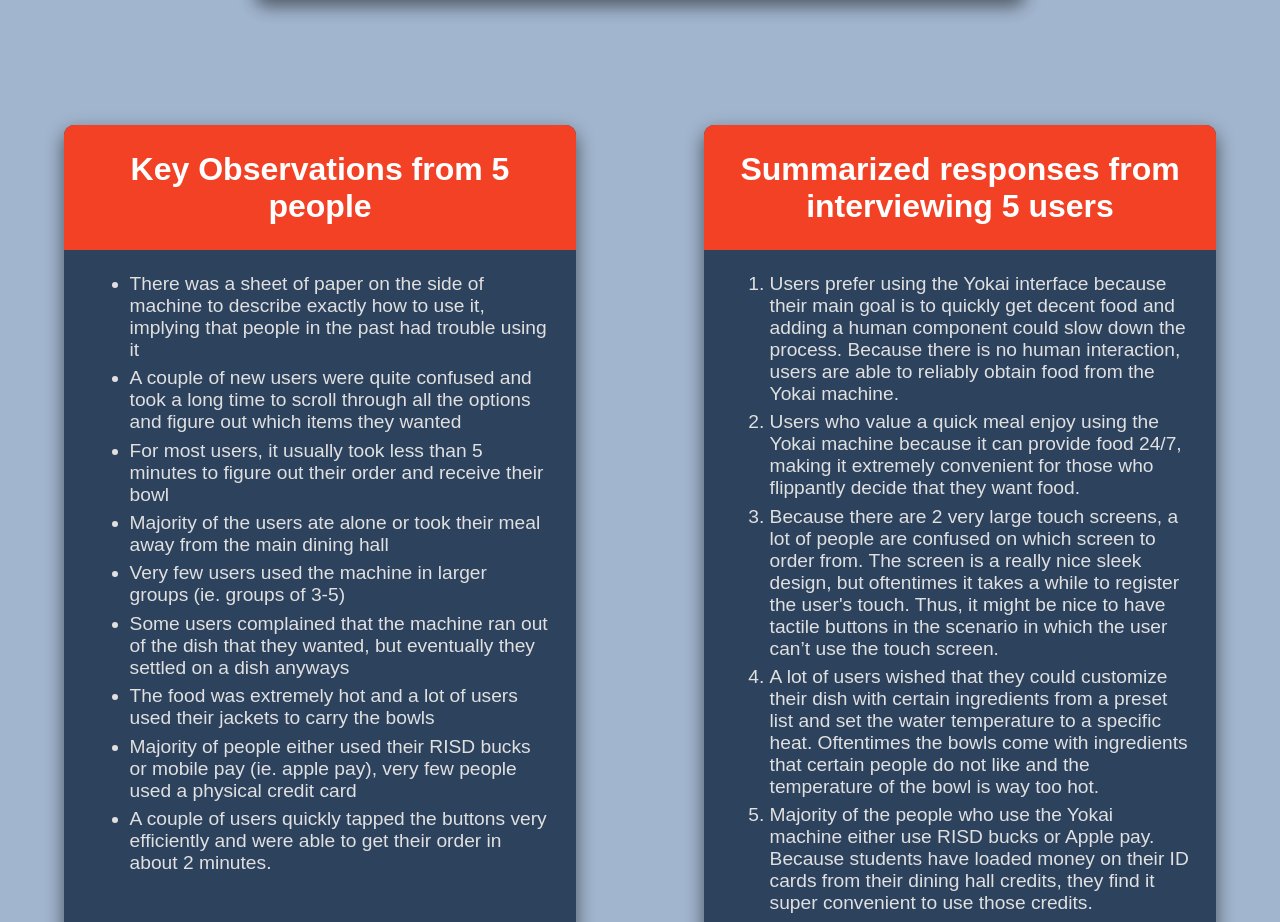
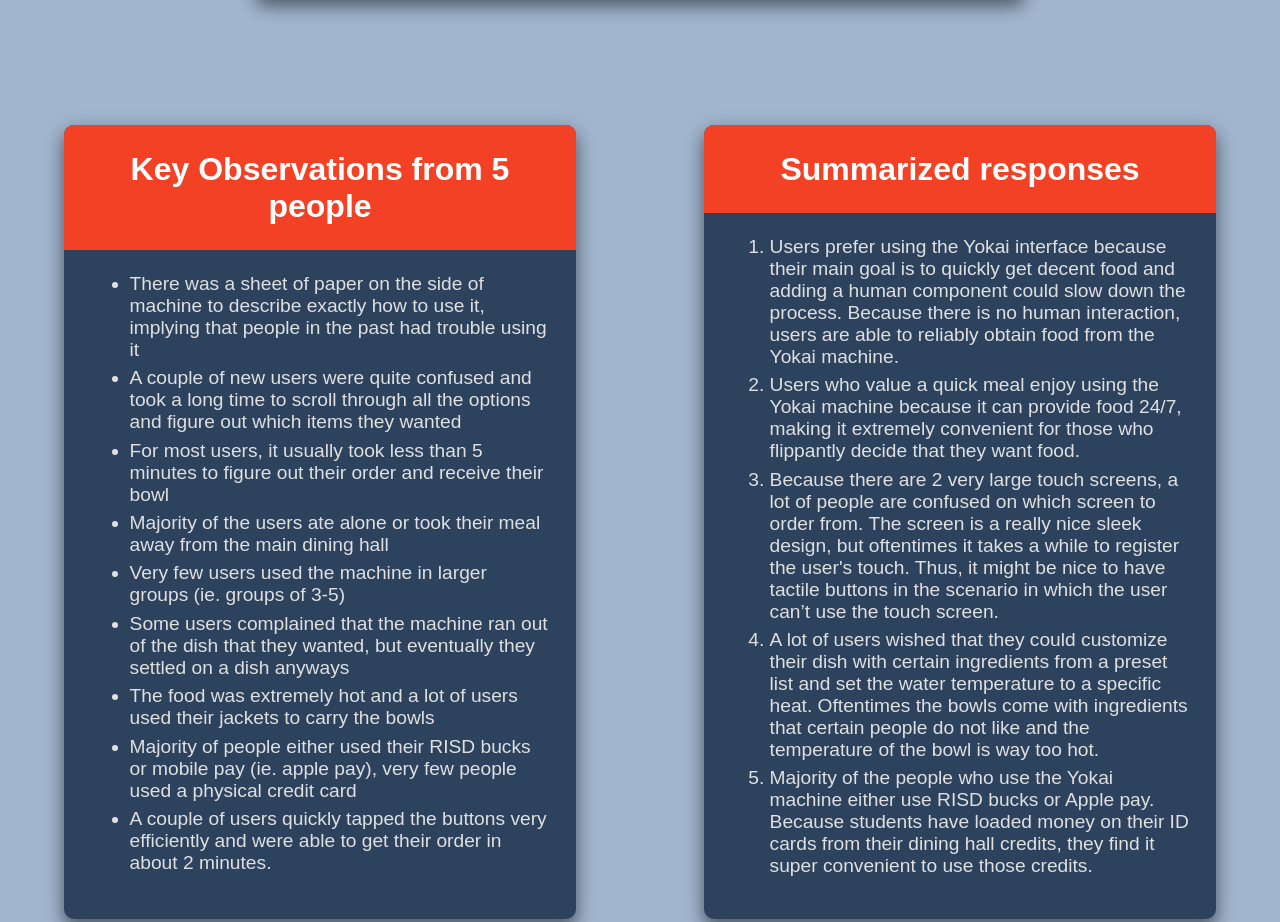
Before and after one commit to tiredaxolotl521/assignment_1, a plain HTML site: page index.html in a window 1280 px wide. Shown: the part 4083-5005 px from the top of the page. Drawn offline with Linux system fonts and the light colour scheme.

Commit message:
Update index.html

```diff
--- a/index.html
+++ b/index.html
@@ -141,7 +141,7 @@
                 </div>
             </div>
             <div class="left-right">
-                <h1 class="left-right-header">Summarized responses from interviewing 5 users</h1>
+                <h1 class="left-right-header">Summarized responses</h1>
                 <div class="text-padding">
                     <ol>
                         <li class="paragraph">Users prefer using the Yokai interface because their main goal is to quickly get decent food and adding a human component could slow down the process. Because there is no human interaction, users are able to reliably obtain food from the Yokai machine. </li>
```
